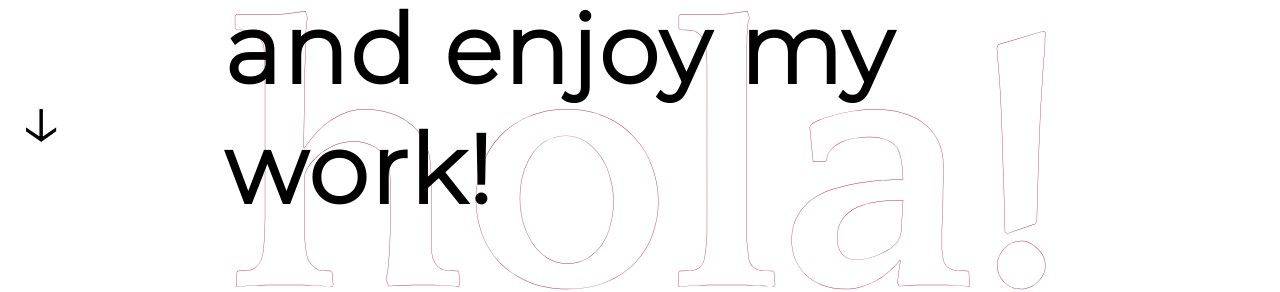
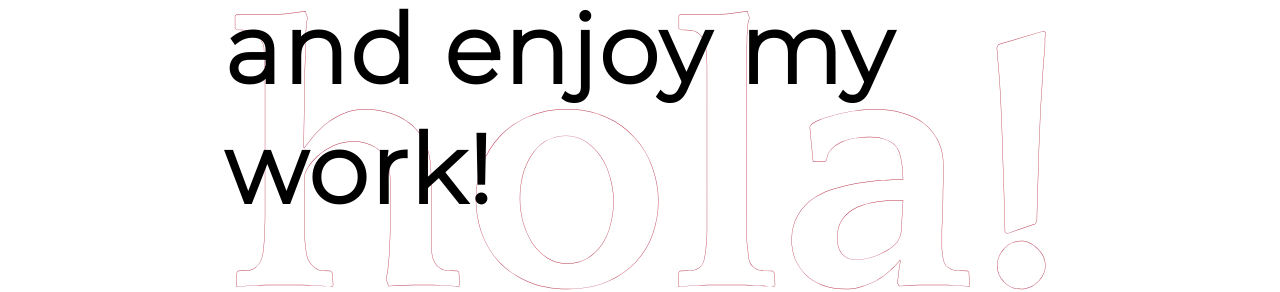
Before and after one commit to agusgutierrezz/website, a React (Create React App) app: page /projects in a window 1280 px wide. Shown: the part 290-582 px from the top of the page. Built offline with nearby package versions, Linux system fonts and the light colour scheme.

Commit message:
ready for deploy

```diff
--- a/src/styles/_base.scss
+++ b/src/styles/_base.scss
@@ -67,6 +67,13 @@ body {
   cursor: pointer;
 }
 .bottom {
+  display: none;
+
+  @include respond(tab-port) {
+    font-size: 10rem;
+    display: block;
+    top: 30rem;
+    left: 2rem;
     font-size: 5rem;
     position: absolute;
     top: 40rem;
@@ -78,9 +85,5 @@ body {
     animation-timing-function: ease-out;
     cursor: pointer;
     z-index: 120;
-  @include respond(tab-port) {
-    font-size: 10rem;
-    top: 30rem;
-    left: 2rem;
   }
 }
--- a/src/styles/_contact.scss
+++ b/src/styles/_contact.scss
@@ -55,7 +55,7 @@
       width: 100%;
 
       text-align: left;
-      font-size: 5rem;
+      font-size: 3rem;
       margin-top: 4rem;
       margin-bottom: 4rem;
       @include respond(tab-port) {
```
Also changed, not shown: 1 other file (tests, documents, lock files or other folders). Lines whose indentation alone changed are shown as unchanged.
